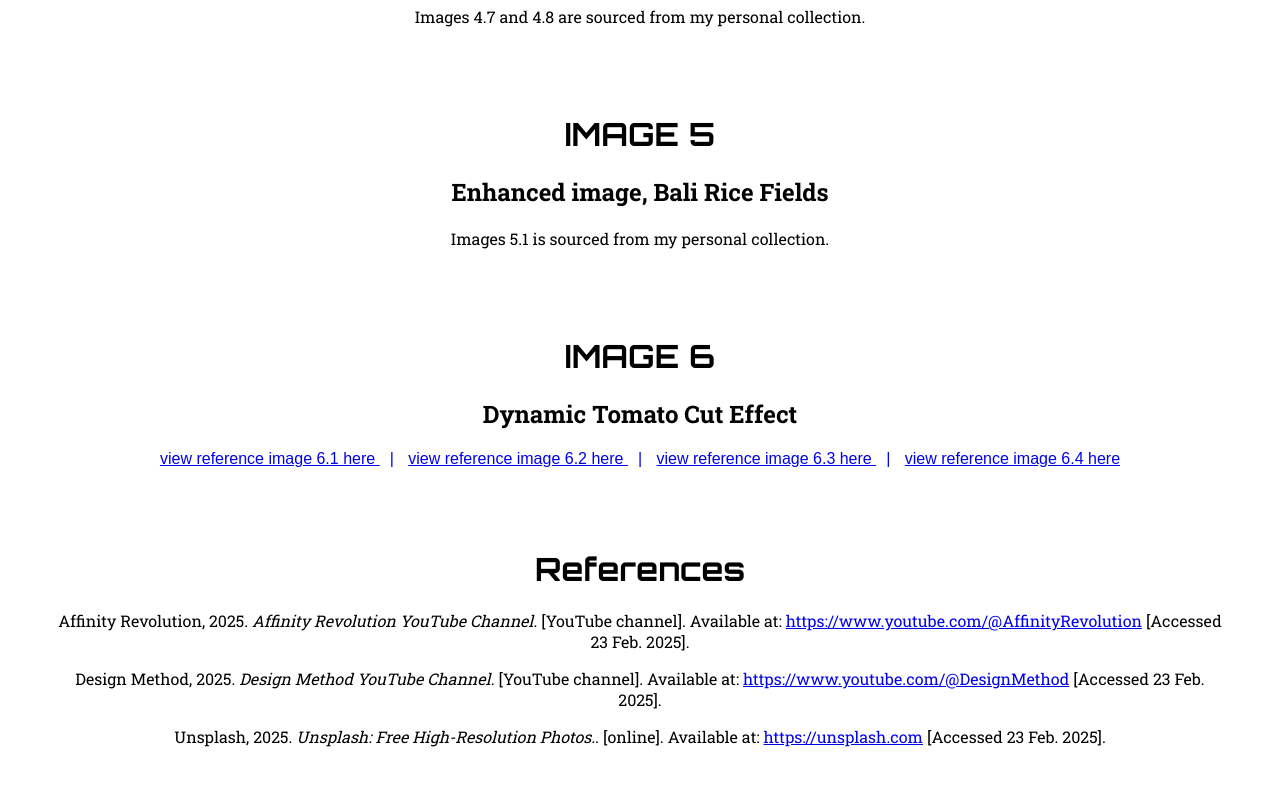
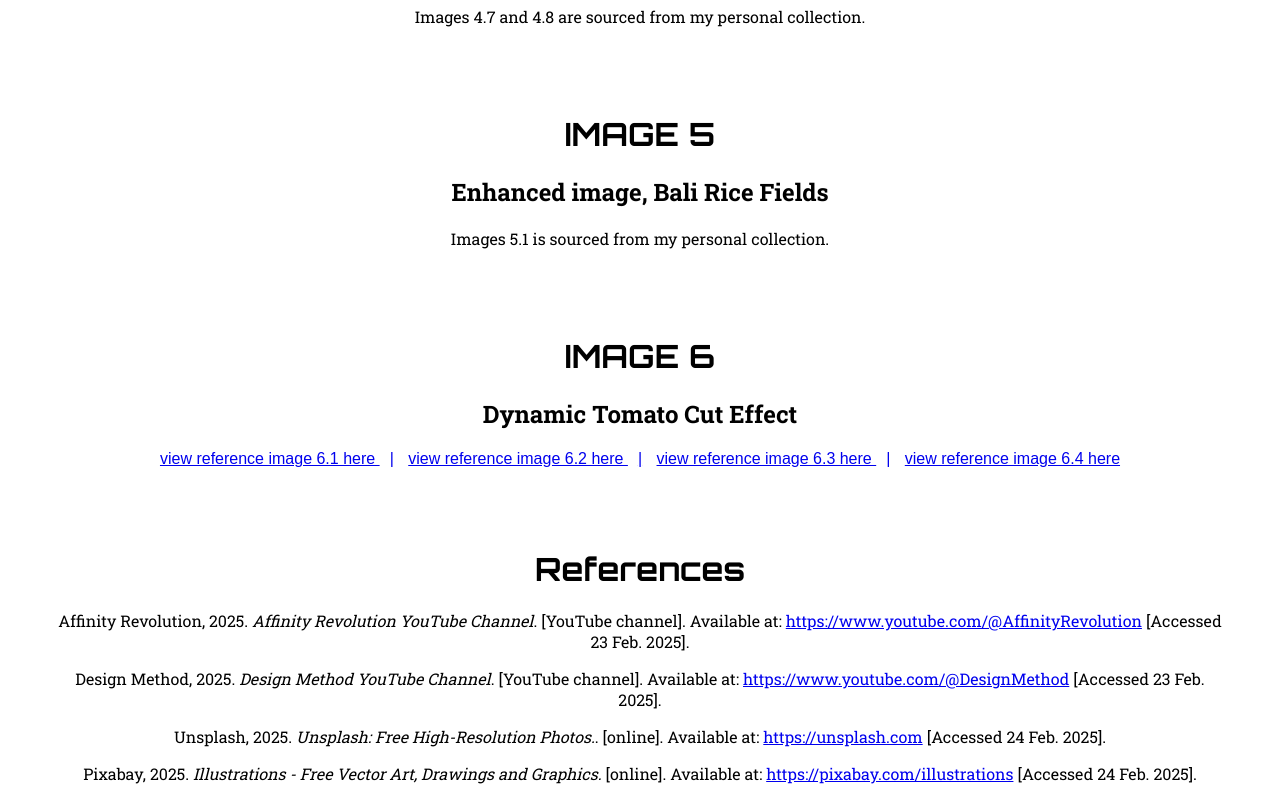
Before and after one commit to marshjaja/BB-Assignment-1, a plain HTML site: page index.html in a window 1280 px wide. Shown: the part 3757-4557 px from the top of the page. Before the commit the page ends 4520 px from the top, so only its background shows below. Drawn offline with Linux system fonts and the light colour scheme; a web font is replaced by a local one.

Commit message:
update References

```diff
--- a/index.html
+++ b/index.html
@@ -243,7 +243,11 @@
         </p>
         <p>Unsplash, 2025. <em>Unsplash: Free High-Resolution Photos.</em>. [online]. Available at:
             <a href="https://unsplash.com" target="_blank">https://unsplash.com</a>
-            [Accessed 23 Feb. 2025].
+            [Accessed 24 Feb. 2025].
+        </p>
+        <p>Pixabay, 2025. <em>Illustrations - Free Vector Art, Drawings and Graphics.</em> [online]. Available at:
+            <a href="https://pixabay.com/illustrations" target="_blank">https://pixabay.com/illustrations</a>
+            [Accessed 24 Feb. 2025].
         </p>
     </div>
 
```
